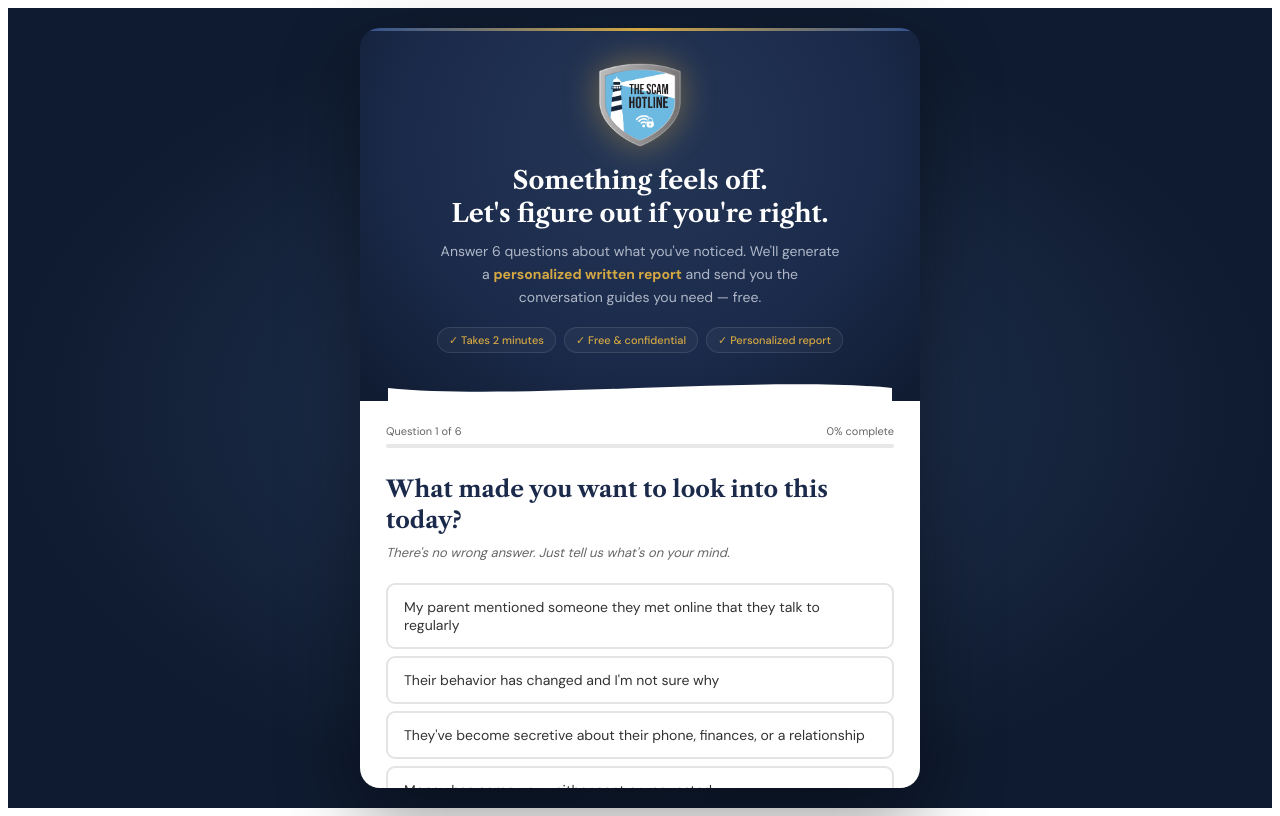
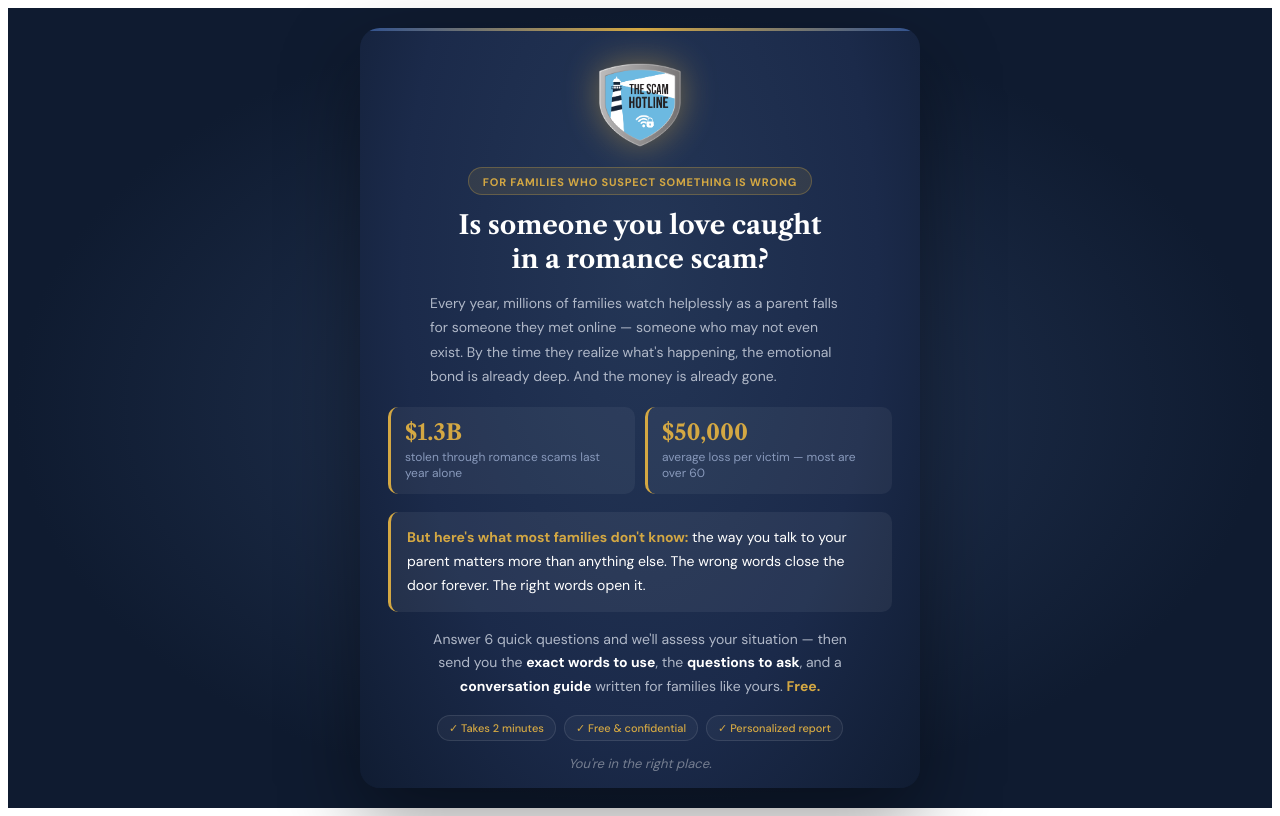
Before and after one commit to JB8225/romance-scam-assessment, a React (Vite) app: page / in a window 1280 px wide. Built offline with nearby package versions, Linux system fonts and the light colour scheme.

Commit message:
Update App.jsx

```diff
--- a/src/App.jsx
+++ b/src/App.jsx
@@ -319,21 +319,62 @@ function ResultsPage({ answers, onEmailSubmit }) {
     );
   }
 
+  // Thank you screen — shown when submitted but report failed or still loading
+  if (submitted && !report) {
+    return (
+      <div style={{ animation: "fadeSlideIn 0.5s ease-out", textAlign: "center", padding: "20px 0" }}>
+        <div style={{
+          width: 80, height: 80, borderRadius: "50%",
+          background: `linear-gradient(135deg, ${GREEN}, #2ECC71)`,
+          display: "flex", alignItems: "center", justifyContent: "center",
+          margin: "0 auto 22px",
+          boxShadow: `0 8px 32px ${GREEN}40`,
+          fontSize: 34, color: "white",
+        }}>✓</div>
+        <h2 style={{ fontFamily: "'Libre Caslon Text', 'Georgia', serif", fontSize: 26, color: NAVY, margin: "0 0 12px 0", lineHeight: 1.3 }}>
+          You did the right thing.
+        </h2>
+        <p style={{ fontFamily: "'DM Sans', sans-serif", fontSize: 15, color: DARK_GRAY, maxWidth: 400, margin: "0 auto 10px", lineHeight: 1.7 }}>
+          The fact that you're here — taking time to look into this, asking the right questions — says everything about how much you love your parent.
+        </p>
+        <p style={{ fontFamily: "'DM Sans', sans-serif", fontSize: 15, color: DARK_GRAY, maxWidth: 400, margin: "0 auto 24px", lineHeight: 1.7 }}>
+          Your guides and personalized report are on their way to <strong>{email}</strong>. Check your inbox in the next few minutes.
+        </p>
+        <div style={{ padding: "20px 22px", background: WARNING_BG, borderRadius: 12, borderLeft: `4px solid ${GOLD}`, textAlign: "left", maxWidth: 420, margin: "0 auto 20px" }}>
+          <p style={{ fontFamily: "'DM Sans', sans-serif", fontSize: 13, fontWeight: 700, color: DARK_GRAY, margin: "0 0 10px 0" }}>
+            ⚡ While you wait — 3 things to remember:
+          </p>
+          <p style={{ fontFamily: "'DM Sans', sans-serif", fontSize: 14, color: MED_GRAY, margin: 0, lineHeight: 1.9 }}>
+            1. Read the guides <em>before</em> you say anything to your parent<br />
+            2. Don't use the word "scam" in your first conversation<br />
+            3. Lead with love — not evidence
+          </p>
+        </div>
+        <p style={{ fontFamily: "'DM Sans', sans-serif", fontSize: 13, color: MED_GRAY, margin: "0 auto", maxWidth: 380, lineHeight: 1.6 }}>
+          Questions? Call or text us anytime at <strong style={{ color: NAVY }}>321-No-Scams</strong> or visit <strong style={{ color: NAVY }}>TheScamHotline.org</strong>
+        </p>
+      </div>
+    );
+  }
+
   if (submitted && report) {
     return (
       <div style={{ animation: "fadeSlideIn 0.4s ease-out" }}>
+
+        {/* Thank you header */}
         <div style={{ textAlign: "center", marginBottom: 20 }}>
           <div style={{
-            display: "inline-block", padding: "4px 14px",
-            background: `${GREEN}15`, border: `1px solid ${GREEN}30`,
-            borderRadius: 20, color: GREEN, fontSize: 11, fontWeight: 600,
-            fontFamily: "'DM Sans', sans-serif", letterSpacing: "0.5px", marginBottom: 10,
-          }}>✓ REPORT GENERATED</div>
-          <h2 style={{ fontFamily: "'Libre Caslon Text', 'Georgia', serif", fontSize: 22, color: NAVY, margin: "0 0 4px 0" }}>
-            Your Personalized Report Is Ready
+            width: 60, height: 60, borderRadius: "50%",
+            background: `linear-gradient(135deg, ${GREEN}, #2ECC71)`,
+            display: "flex", alignItems: "center", justifyContent: "center",
+            margin: "0 auto 16px", fontSize: 26, color: "white",
+            boxShadow: `0 6px 20px ${GREEN}40`,
+          }}>✓</div>
+          <h2 style={{ fontFamily: "'Libre Caslon Text', 'Georgia', serif", fontSize: 24, color: NAVY, margin: "0 0 8px 0", lineHeight: 1.3 }}>
+            You did the right thing.
           </h2>
-          <p style={{ fontFamily: "'DM Sans', sans-serif", fontSize: 13, color: MED_GRAY, margin: "0 0 4px 0" }}>
-            A copy is also on its way to <strong>{email}</strong> along with your free guides.
+          <p style={{ fontFamily: "'DM Sans', sans-serif", fontSize: 14, color: DARK_GRAY, maxWidth: 400, margin: "0 auto 6px", lineHeight: 1.7 }}>
+            The fact that you're here says everything about how much you love your parent. Your guides and report are on their way to <strong>{email}</strong>.
           </p>
         </div>
 
@@ -566,22 +607,75 @@ export default function App() {
             background: `radial-gradient(ellipse at 50% 30%, ${NAVY_LIGHT} 0%, ${NAVY} 60%, ${NAVY_DEEP} 100%)`,
             padding: "30px 28px 0", textAlign: "center",
           }}>
-            <div style={{ width: 88, height: 88, margin: "0 auto 16px", animation: "shieldGlow 3.5s ease-in-out infinite" }}>
-              <img src="/logo.png" alt="The Scam Hotline" style={{ width: 88, height: 88, objectFit: "contain" }} />
+            {/* Logo */}
+            <div style={{ width: 88, height: 88, margin: "0 auto 18px", animation: "shieldGlow 3.5s ease-in-out infinite" }}>
+              <img
+                src="/logo.png"
+                alt="The Scam Hotline"
+                style={{ width: 88, height: 88, objectFit: "contain" }}
+                onError={(e) => {
+                  e.target.style.display = "none";
+                  e.target.parentNode.innerHTML = '<div style="width:88px;height:88px;display:flex;flex-direction:column;align-items:center;justify-content:center;border:2px solid rgba(212,168,67,0.5);border-radius:50%;background:rgba(212,168,67,0.08)"><span style=\'font-family:Georgia,serif;font-size:13px;font-weight:700;color:#D4A843;letter-spacing:1px;text-align:center;line-height:1.3\'>THE SCAM<br/>HOTLINE</span></div>';
+                }}
+              />
             </div>
-            <h1 style={{ fontFamily: "'Libre Caslon Text', 'Georgia', serif", fontSize: 25, fontWeight: 700, color: "white", margin: "0 0 10px 0", lineHeight: 1.3 }}>
-              Something feels off.<br />Let's figure out if you're right.
+
+            {/* Label */}
+            <div style={{ display: "inline-block", padding: "4px 14px", marginBottom: 14, background: "rgba(212,168,67,0.12)", border: "1px solid rgba(212,168,67,0.3)", borderRadius: 20 }}>
+              <span style={{ fontFamily: "'DM Sans', sans-serif", fontSize: 11, color: GOLD, fontWeight: 700, letterSpacing: "0.8px" }}>
+                FOR FAMILIES WHO SUSPECT SOMETHING IS WRONG
+              </span>
+            </div>
+
+            {/* Headline */}
+            <h1 style={{ fontFamily: "'Libre Caslon Text', 'Georgia', serif", fontSize: 26, fontWeight: 700, color: "white", margin: "0 0 14px 0", lineHeight: 1.3 }}>
+              Is someone you love caught<br />in a romance scam?
             </h1>
-            <p style={{ fontFamily: "'DM Sans', sans-serif", fontSize: 14, color: "#B0B8C8", margin: "0 auto 18px", lineHeight: 1.65, maxWidth: 400 }}>
-              Answer 6 questions about what you've noticed. We'll generate a{" "}
-              <strong style={{ color: GOLD }}>personalized written report</strong>{" "}
-              and send you the conversation guides you need — free.
+
+            {/* Body copy */}
+            <p style={{ fontFamily: "'DM Sans', sans-serif", fontSize: 14, color: "#B0B8C8", margin: "0 auto 18px", lineHeight: 1.75, maxWidth: 420, textAlign: "left" }}>
+              Every year, millions of families watch helplessly as a parent falls for someone they met online — someone who may not even exist. By the time they realize what's happening, the emotional bond is already deep. And the money is already gone.
             </p>
-            <div style={{ display: "flex", justifyContent: "center", gap: 8, flexWrap: "wrap", marginBottom: 22 }}>
+
+            {/* Stats */}
+            <div style={{ display: "flex", gap: 10, marginBottom: 18, textAlign: "left" }}>
+              <div style={{ flex: 1, background: "rgba(255,255,255,0.05)", borderRadius: 10, padding: "12px 14px", borderLeft: `3px solid ${GOLD}` }}>
+                <p style={{ fontFamily: "'Libre Caslon Text', 'Georgia', serif", fontSize: 22, color: GOLD, margin: "0 0 3px 0", fontWeight: 700 }}>$1.3B</p>
+                <p style={{ fontFamily: "'DM Sans', sans-serif", fontSize: 12, color: "#8899BB", margin: 0, lineHeight: 1.4 }}>stolen through romance scams last year alone</p>
+              </div>
+              <div style={{ flex: 1, background: "rgba(255,255,255,0.05)", borderRadius: 10, padding: "12px 14px", borderLeft: `3px solid ${GOLD}` }}>
+                <p style={{ fontFamily: "'Libre Caslon Text', 'Georgia', serif", fontSize: 22, color: GOLD, margin: "0 0 3px 0", fontWeight: 700 }}>$50,000</p>
+                <p style={{ fontFamily: "'DM Sans', sans-serif", fontSize: 12, color: "#8899BB", margin: 0, lineHeight: 1.4 }}>average loss per victim — most are over 60</p>
+              </div>
+            </div>
+
+            {/* Differentiator */}
+            <div style={{ background: "rgba(255,255,255,0.06)", borderRadius: 10, padding: "14px 16px", marginBottom: 16, textAlign: "left", borderLeft: `3px solid ${GOLD}` }}>
+              <p style={{ fontFamily: "'DM Sans', sans-serif", fontSize: 14, color: "white", margin: 0, lineHeight: 1.7 }}>
+                <strong style={{ color: GOLD }}>But here's what most families don't know:</strong> the way you talk to your parent matters more than anything else. The wrong words close the door forever. The right words open it.
+              </p>
+            </div>
+
+            {/* CTA copy */}
+            <p style={{ fontFamily: "'DM Sans', sans-serif", fontSize: 14, color: "#B0B8C8", margin: "0 auto 16px", lineHeight: 1.7, maxWidth: 420 }}>
+              Answer 6 quick questions and we'll assess your situation — then send you the{" "}
+              <strong style={{ color: "white" }}>exact words to use</strong>, the{" "}
+              <strong style={{ color: "white" }}>questions to ask</strong>, and a{" "}
+              <strong style={{ color: "white" }}>conversation guide</strong>{" "}
+              written for families like yours. <strong style={{ color: GOLD }}>Free.</strong>
+            </p>
+
+            {/* Trust badges */}
+            <div style={{ display: "flex", justifyContent: "center", gap: 8, flexWrap: "wrap", marginBottom: 14 }}>
               {["Takes 2 minutes", "Free & confidential", "Personalized report"].map((t) => (
                 <span key={t} style={{ fontFamily: "'DM Sans', sans-serif", fontSize: 11, color: GOLD, fontWeight: 500, padding: "5px 11px", borderRadius: 20, border: "1px solid rgba(255,255,255,0.1)", background: "rgba(255,255,255,0.04)" }}>✓ {t}</span>
               ))}
             </div>
+
+            <p style={{ fontFamily: "'DM Sans', sans-serif", fontSize: 13, color: "rgba(255,255,255,0.4)", margin: "0 0 20px 0", fontStyle: "italic" }}>
+              You're in the right place.
+            </p>
+
             <svg viewBox="0 0 560 26" preserveAspectRatio="none" style={{ display: "block", width: "100%", height: 26, marginBottom: -1 }}>
               <path d="M0,13 C140,26 420,0 560,13 L560,26 L0,26 Z" fill="white" />
             </svg>
```
